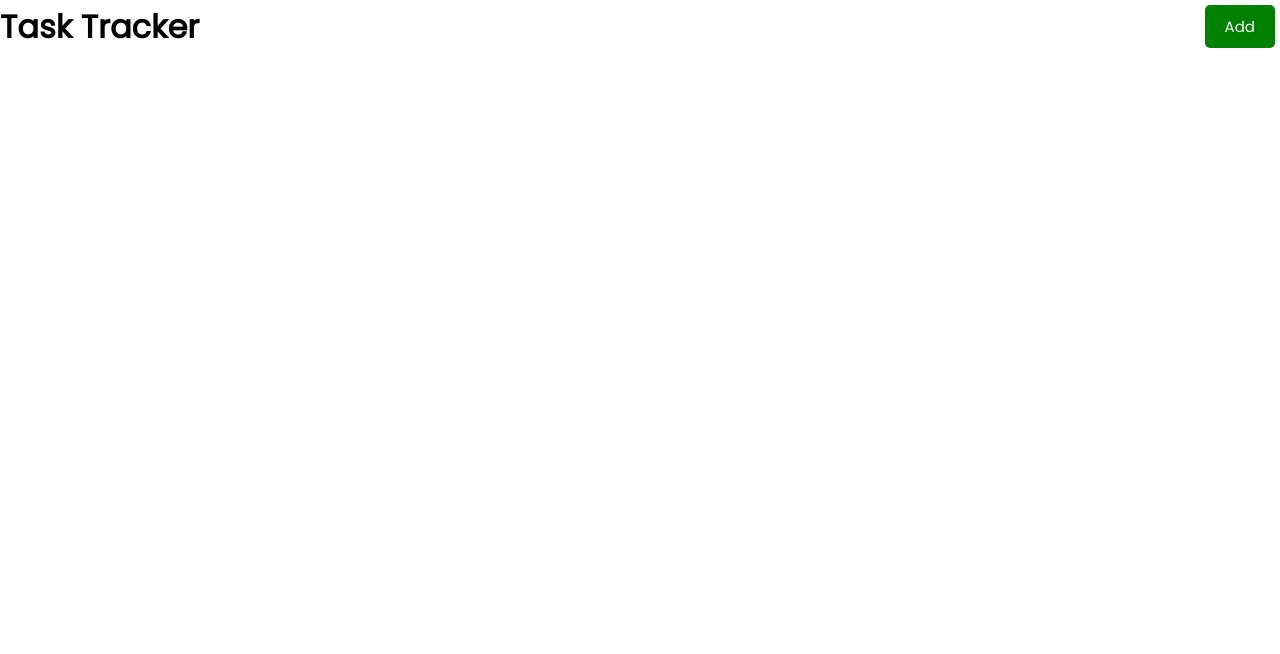
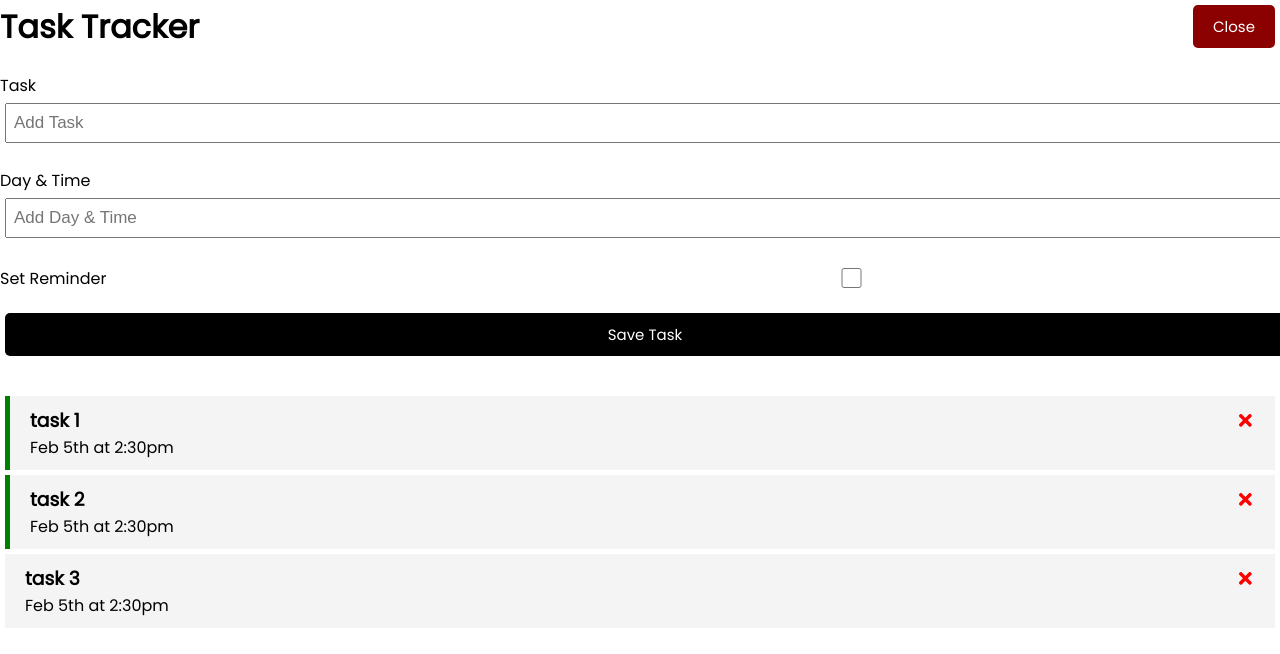
Before and after one commit to sharatkatwa/react-crash-task-tracker, a React (Create React App) app: page / in a window 1280 px wide. Both pictures are taken after a click on the button "Add". Shown: the top 654 px of the page. Built offline with nearby package versions, Linux system fonts and the light colour scheme.

Commit message:
created the basic task maneger without the server

```diff
--- a/package.json
+++ b/package.json
@@ -8,7 +8,8 @@
     "@testing-library/user-event": "^13.5.0",
     "react": "^18.2.0",
     "react-dom": "^18.2.0",
-    "react-scripts": "5.0.1",
+    "react-icons": "^4.7.1",
+    "react-scripts": "^5.0.1",
     "web-vitals": "^2.1.4"
   },
   "scripts": {
--- a/src/App.js
+++ b/src/App.js
@@ -1,9 +1,66 @@
-import Header from './components/Header'
+import { useState } from 'react';
+import Header from './components/Header';
+import Tasks from './components/Tasks';
+import AddTask from './components/AddTask';
 
 function App() {
+  const [showAddTask, setShowAddtask] = useState(false);
+
+  const [tasks, setTasks] = useState([
+    {
+      id: 1,
+      text: 'task 1',
+      day: 'Feb 5th at 2:30pm',
+      reminder: true,
+    },
+    {
+      id: 2,
+      text: 'task 2',
+      day: 'Feb 5th at 2:30pm',
+      reminder: true,
+    },
+    {
+      id: 3,
+      text: 'task 3',
+      day: 'Feb 5th at 2:30pm',
+      reminder: false,
+    },
+  ]);
+
+  // Add Task
+  const addTask = (task) => {
+    const id = Math.floor(Math.random() * 10000) + 1;
+    const newTask = { id, ...task };
+    setTasks([...tasks, newTask]);
+  };
+
+  // Delete Task
+  const deleteTask = (id) => {
+    setTasks(tasks.filter((task) => task.id !== id));
+  };
+
+  // Toggle Reminder
+  const toggleReminder = (id) => {
+    setTasks(
+      tasks.map((task) =>
+        task.id === id ? { ...task, reminder: !task.reminder } : task
+      )
+    );
+  };
+
   return (
     <div className="App">
-      <Header title='Task Tracker' />
+      <Header
+        onAdd={() => setShowAddtask(!showAddTask)}
+        showAdd={showAddTask}
+        title="Task Tracker"
+      />
+      {showAddTask && <AddTask onAdd={addTask} />}
+      {tasks.length > 0 ? (
+        <Tasks tasks={tasks} onDelete={deleteTask} onToggle={toggleReminder} />
+      ) : (
+        <center>No Tasks To Show</center>
+      )}
     </div>
   );
 }
--- /dev/null
+++ b/src/components/AddTask.js
@@ -0,0 +1,58 @@
+import { useState } from 'react';
+
+const AddTask = ({ onAdd }) => {
+  const [text, setText] = useState('');
+  const [day, setDay] = useState('');
+  const [reminder, setReminder] = useState(false);
+
+  const onSubmit = (e) => {
+    e.preventDefault();
+
+    if (!text) {
+      alert('Please add a task');
+      return;
+    }
+
+    onAdd({ text, day, reminder });
+
+    setText('');
+    setDay('');
+    setReminder(false);
+  };
+
+  return (
+    <form className="add-form" onSubmit={onSubmit}>
+      <div className="form-control">
+        <label>Task</label>
+        <input
+          type="text"
+          placeholder="Add Task"
+          value={text}
+          onChange={(e) => setText(e.target.value)}
+          onSubmit={onSubmit}
+        ></input>
+      </div>
+      <div className="form-control">
+        <label>Day & Time</label>
+        <input
+          type="text"
+          placeholder="Add Day & Time"
+          value={day}
+          onChange={(e) => setDay(e.target.value)}
+        ></input>
+      </div>
+      <div className="form-control form-control-check">
+        <label>Set Reminder</label>
+        <input
+          type="checkbox"
+          checked={reminder}
+          value={reminder}
+          onChange={(e) => setReminder(e.currentTarget.checked)}
+        />
+      </div>
+      <input className="btn btn-block" type="submit" value="Save Task" />
+    </form>
+  );
+};
+
+export default AddTask;
--- a/src/components/Header.js
+++ b/src/components/Header.js
@@ -1,27 +1,26 @@
+import PropTypes from 'prop-types';
+import Button from './Button';
 
-import PropTypes from 'prop-types'
-import Button from './button'
-
-const Header = ({title}) => {
-  const onClick = () => {
-    console.log('click')
-  }
+const Header = ({ title, onAdd, showAdd }) => {
   return (
-    <header className='header'>
+    <header className="header">
       <h1>{title}</h1>
-      <Button onClick={onClick} color='green' text='Add' />
-
+      <Button
+        onClick={onAdd}
+        color={showAdd ? 'darkred' : 'green'}
+        text={showAdd ? 'Close' : 'Add'}
+      />
     </header>
-  )
-}
+  );
+};
 
 Header.propTypes = {
-  title: PropTypes.string.isRequired
-}
+  title: PropTypes.string.isRequired,
+};
 
 Header.defaultProps = {
-  title: "Task Tracker from default prop"
-}
+  title: 'Task Tracker from default prop',
+};
 
 // // CSS IN JS
 // const headingStyle = {
@@ -29,4 +28,4 @@ Header.defaultProps = {
 //   backgroundColor: 'black'
 // }
 
-export default Header
+export default Header;
--- /dev/null
+++ b/src/components/Task.js
@@ -0,0 +1,24 @@
+import React from 'react';
+import { FaTimes } from 'react-icons/fa';
+
+function Task({ task, onDelete, onToggle }) {
+  return (
+    <div
+      className={`task ${task.reminder ? 'reminder' : ''}`}
+      onDoubleClick={() => {
+        onToggle(task.id);
+      }}
+    >
+      <h3>
+        {task.text}
+        <FaTimes
+          style={{ color: 'red', cursor: 'pointer' }}
+          onClick={() => onDelete(task.id)}
+        />
+      </h3>
+      <p>{task.day}</p>
+    </div>
+  );
+}
+
+export default Task;
--- /dev/null
+++ b/src/components/Tasks.js
@@ -0,0 +1,18 @@
+import Task from './Task';
+
+const Tasks = ({ tasks, onDelete, onToggle }) => {
+  return (
+    <>
+      {tasks.map((task) => (
+        <Task
+          key={task.id}
+          task={task}
+          onDelete={onDelete}
+          onToggle={onToggle}
+        />
+      ))}
+    </>
+  );
+};
+
+export default Tasks;
```
Also changed, not shown: 1 other file (tests, documents, lock files or other folders).
